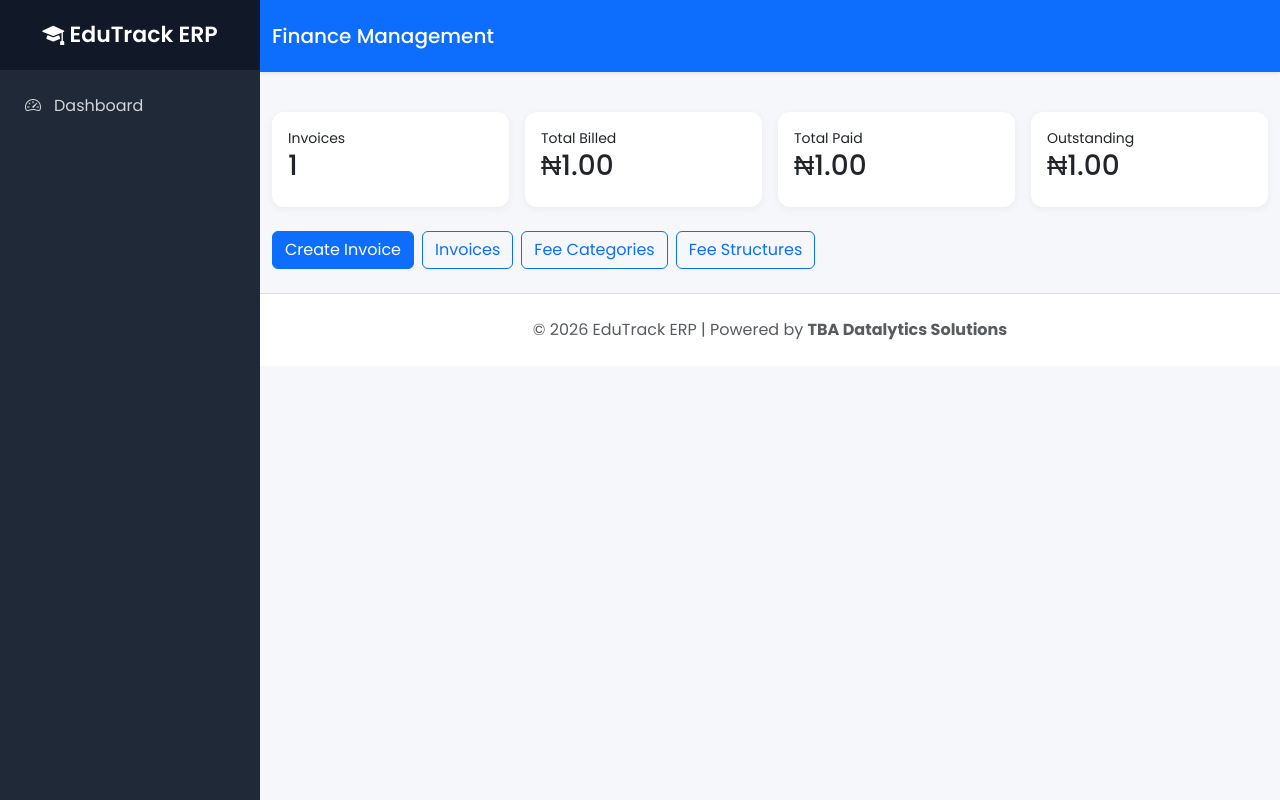
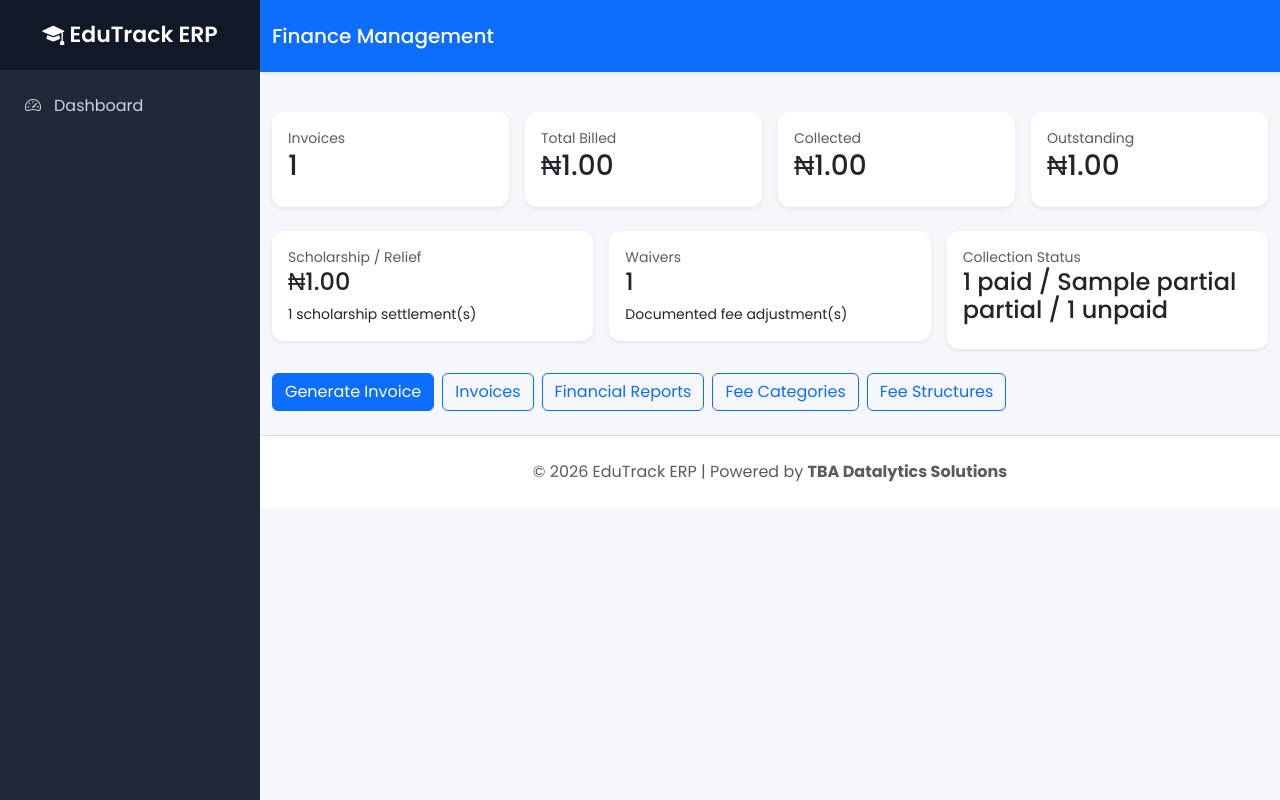
Before and after one commit to TBADatalyticsSolutions/EduTrack-ERP, a Django app: template templates/finance/dashboard.html in a window 1280 px wide. Run offline with Django 3.2, Linux system fonts and the light colour scheme; the template is opened without the code that fills it: most values are stand-ins (such as "Sample title", 1, 10 or a date in 2020).

Commit message:
feat(finance): improve dashboard financial reporting

```diff
--- a/templates/finance/dashboard.html
+++ b/templates/finance/dashboard.html
@@ -3,14 +3,20 @@
 {% block page_title %}Finance Management{% endblock %}
 {% block content %}
 <div class="row g-3 mb-4">
-  <div class="col-md-3"><div class="card p-3"><small>Invoices</small><h3>{{ invoice_count }}</h3></div></div>
-  <div class="col-md-3"><div class="card p-3"><small>Total Billed</small><h3>₦{{ total_billed|floatformat:2 }}</h3></div></div>
-  <div class="col-md-3"><div class="card p-3"><small>Total Paid</small><h3>₦{{ total_paid|floatformat:2 }}</h3></div></div>
-  <div class="col-md-3"><div class="card p-3"><small>Outstanding</small><h3>₦{{ total_balance|floatformat:2 }}</h3></div></div>
+  <div class="col-md-3"><div class="card shadow-sm border-0 p-3"><small class="text-muted">Invoices</small><h3>{{ invoice_count }}</h3></div></div>
+  <div class="col-md-3"><div class="card shadow-sm border-0 p-3"><small class="text-muted">Total Billed</small><h3>₦{{ total_billed|floatformat:2 }}</h3></div></div>
+  <div class="col-md-3"><div class="card shadow-sm border-0 p-3"><small class="text-muted">Collected</small><h3>₦{{ total_paid|floatformat:2 }}</h3></div></div>
+  <div class="col-md-3"><div class="card shadow-sm border-0 p-3"><small class="text-muted">Outstanding</small><h3>₦{{ total_balance|floatformat:2 }}</h3></div></div>
+</div>
+<div class="row g-3 mb-4">
+  <div class="col-md-4"><div class="card shadow-sm border-0 p-3"><small class="text-muted">Scholarship / Relief</small><h4>₦{{ total_relief|floatformat:2 }}</h4><small>{{ scholarship_count }} scholarship settlement(s)</small></div></div>
+  <div class="col-md-4"><div class="card shadow-sm border-0 p-3"><small class="text-muted">Waivers</small><h4>{{ waiver_count }}</h4><small>Documented fee adjustment(s)</small></div></div>
+  <div class="col-md-4"><div class="card shadow-sm border-0 p-3"><small class="text-muted">Collection Status</small><h4>{{ paid }} paid / {{ partial }} partial / {{ unpaid }} unpaid</h4></div></div>
 </div>
 <div class="d-flex gap-2 flex-wrap">
-<a class="btn btn-primary" href="{% url 'finance:invoice-create' %}">Create Invoice</a>
+<a class="btn btn-primary" href="{% url 'finance:invoice-create' %}">Generate Invoice</a>
 <a class="btn btn-outline-primary" href="{% url 'finance:invoice-list' %}">Invoices</a>
+<a class="btn btn-outline-primary" href="{% url 'finance:financial-report' %}">Financial Reports</a>
 <a class="btn btn-outline-primary" href="{% url 'finance:fee-categories' %}">Fee Categories</a>
 <a class="btn btn-outline-primary" href="{% url 'finance:fee-structures' %}">Fee Structures</a>
 </div>
```
